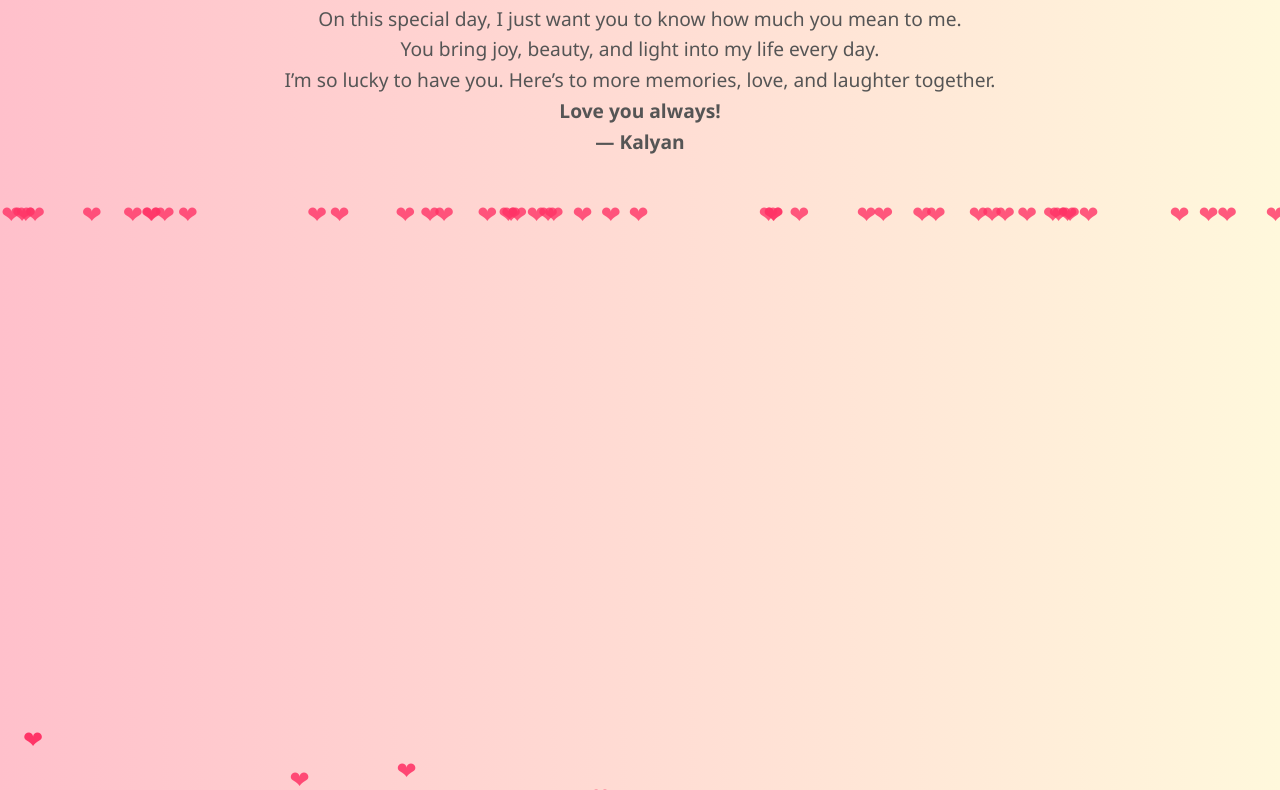
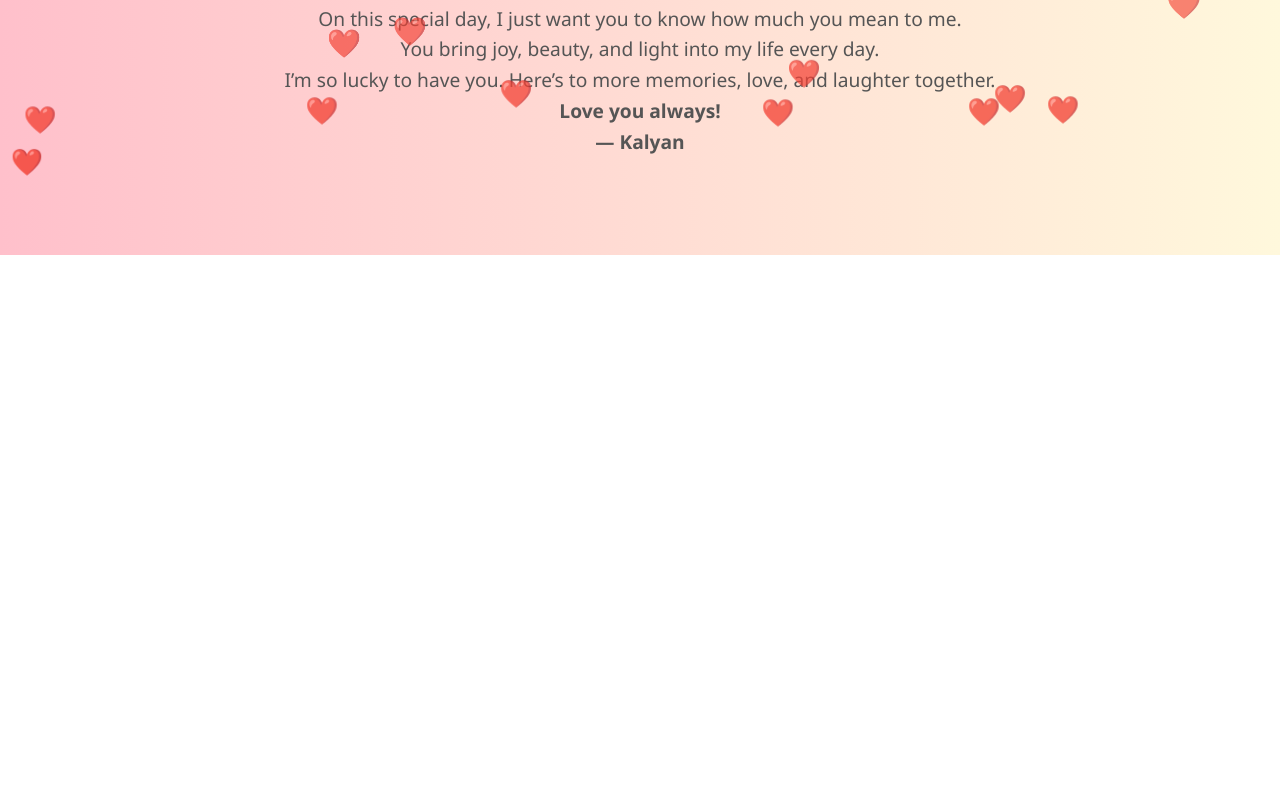
Before and after one commit to Kalyankumarmiriyala77/happy-birthday-my-dear-, a plain HTML site: page index.html in a window 1280 px wide. Shown: the part 545-1335 px from the top of the page. After the commit the page ends 800 px from the top, so only its background shows below. Drawn offline with Linux system fonts and the light colour scheme.

Commit message:
changngs

```diff
--- a/index.html
+++ b/index.html
@@ -7,10 +7,14 @@
     <link rel="stylesheet" href="style.css">
 </head>
 <body>
-    <audio autoplay loop>
-        <source src="assets/music.mp3" type="audio/mpeg">
-        Your browser does not support the audio element.
-    </audio>
+ <audio id="bg-music" loop>
+  <source src="assets/music.mp3" type="audio/mpeg" />
+</audio>
+
+
+    <!-- Floating hearts -->
+    <div class="hearts-container"></div>
+
     <div class="container">
         <img src="assets/her_photo.jpg" alt="Happy Birthday" class="her-photo" />
         <h1>Happy Birthday My Love ❤️</h1>
@@ -21,15 +25,29 @@
     </div>
 
     <script>
-        for (let i = 0; i < 60; i++) {
-            let heart = document.createElement("div");
-            heart.className = "heart";
-            heart.style.left = Math.random() * 100 + "vw";
-            heart.style.animationDelay = Math.random() * 20 + "s";
-            heart.innerHTML = "❤";
-            document.body.appendChild(heart);
+        const heartsContainer = document.querySelector('.hearts-container');
+        for (let i = 0; i < 30; i++) {
+            const heart = document.createElement('div');
+            heart.className = 'heart';
+            heart.style.left = Math.random() * 100 + 'vw';
+            heart.style.animationDelay = (Math.random() * 5) + 's';
+            heart.innerText = '❤️';
+            heartsContainer.appendChild(heart);
         }
+        window.addEventListener("DOMContentLoaded", function () {
+    const audio = document.getElementById("bg-music");
+
+    // Try to autoplay — may need interaction on some browsers
+    const playPromise = audio.play();
+    if (playPromise !== undefined) {
+      playPromise.catch(() => {
+        // If blocked, wait for user interaction
+        document.body.addEventListener("click", () => {
+          audio.play();
+        }, { once: true });
+      });
+    }
+  });
     </script>
-
 </body>
 </html>
--- a/style.css
+++ b/style.css
@@ -47,23 +47,22 @@ p {
 }
 
 .heart {
-    position: absolute;
-    color: #ff3366;
+  position: fixed;
+  bottom: -50px;
   font-size: 24px;
-    animation: float 10s infinite ease-in;
-    opacity: 0.8;
+  animation: floatUp 5s linear infinite;
+  color: red;
+  pointer-events: none;
+  z-index: 999;
 }
 
-@keyframes float {
+@keyframes floatUp {
   0% {
-        transform: translateY(100vh) translateX(0);
-        opacity: 0;
-    }
-    50% {
+    transform: translateY(0) scale(1);
     opacity: 1;
   }
   100% {
-        transform: translateY(-10vh) translateX(30px);
+    transform: translateY(-100vh) scale(1.5);
     opacity: 0;
   }
 }
```
Also changed, not shown: 1 other file. Lines whose indentation alone changed are shown as unchanged.
